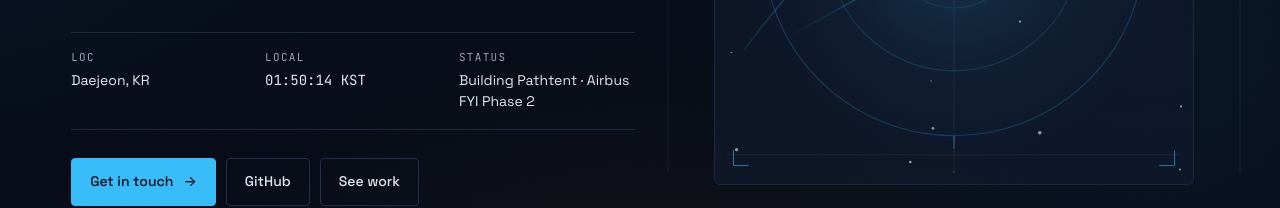
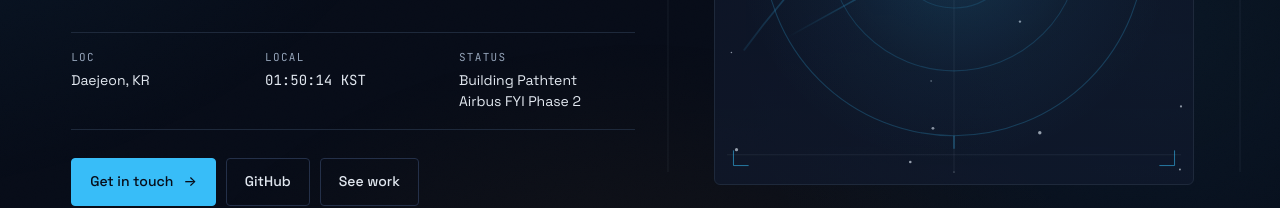
Before and after one commit to AidenGeunGeun/AidenGeunGeun.github.io, a React (Vite) app: page / in a window 1280 px wide. Shown: the part 456-664 px from the top of the page. Built offline with nearby package versions, Linux system fonts and the light colour scheme.

Commit message:
Break hero status onto two lines.
Split Pathtent and Airbus FYI status so the meta cell wraps cleanly.

```diff
--- a/src/components/sections.jsx
+++ b/src/components/sections.jsx
@@ -104,7 +104,14 @@ export function Hero({ d }) {
             </div>
             <div className="hero__meta-cell">
               <span className="mono dim micro">STATUS</span>
-              <span>{d.identity.status}</span>
+              <span>
+                {d.identity.status.split(" · ").map((line, i) => (
+                  <span key={line}>
+                    {i > 0 && <br />}
+                    {line}
+                  </span>
+                ))}
+              </span>
             </div>
           </div>
 
```
